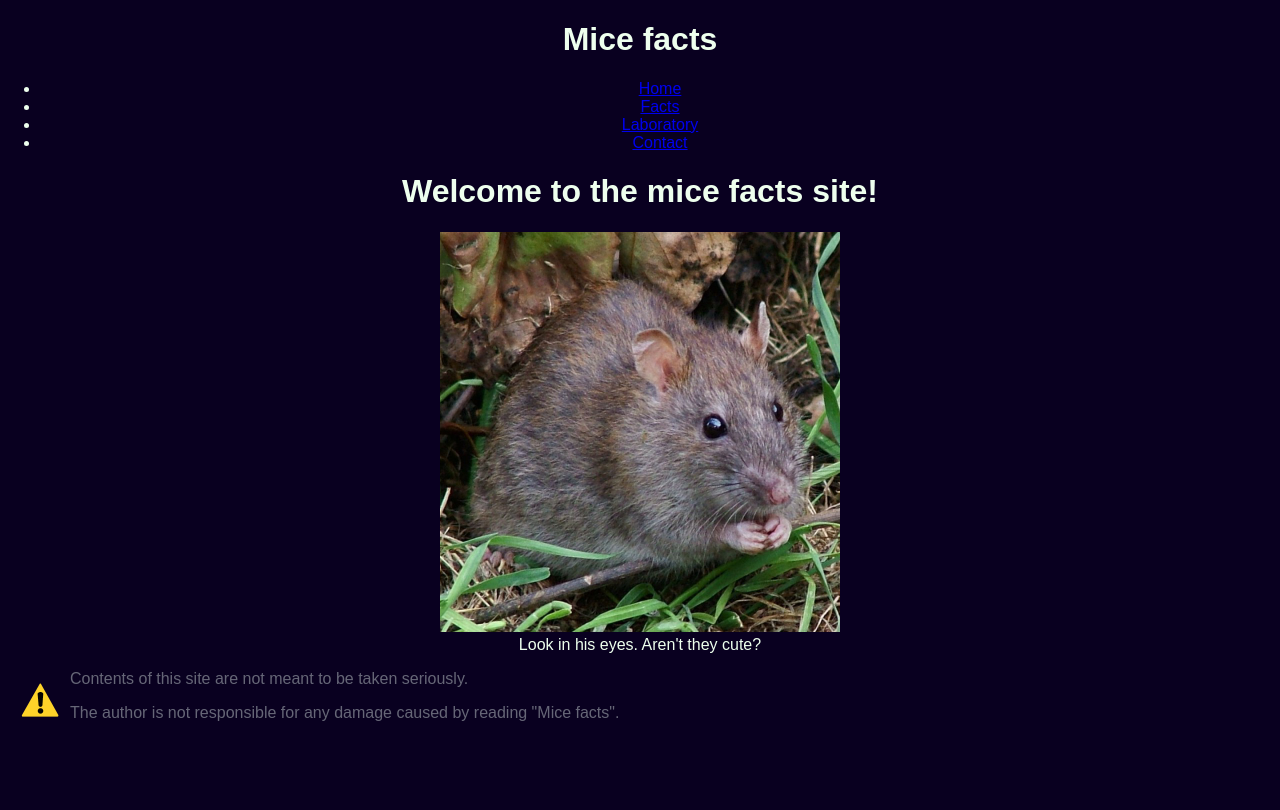
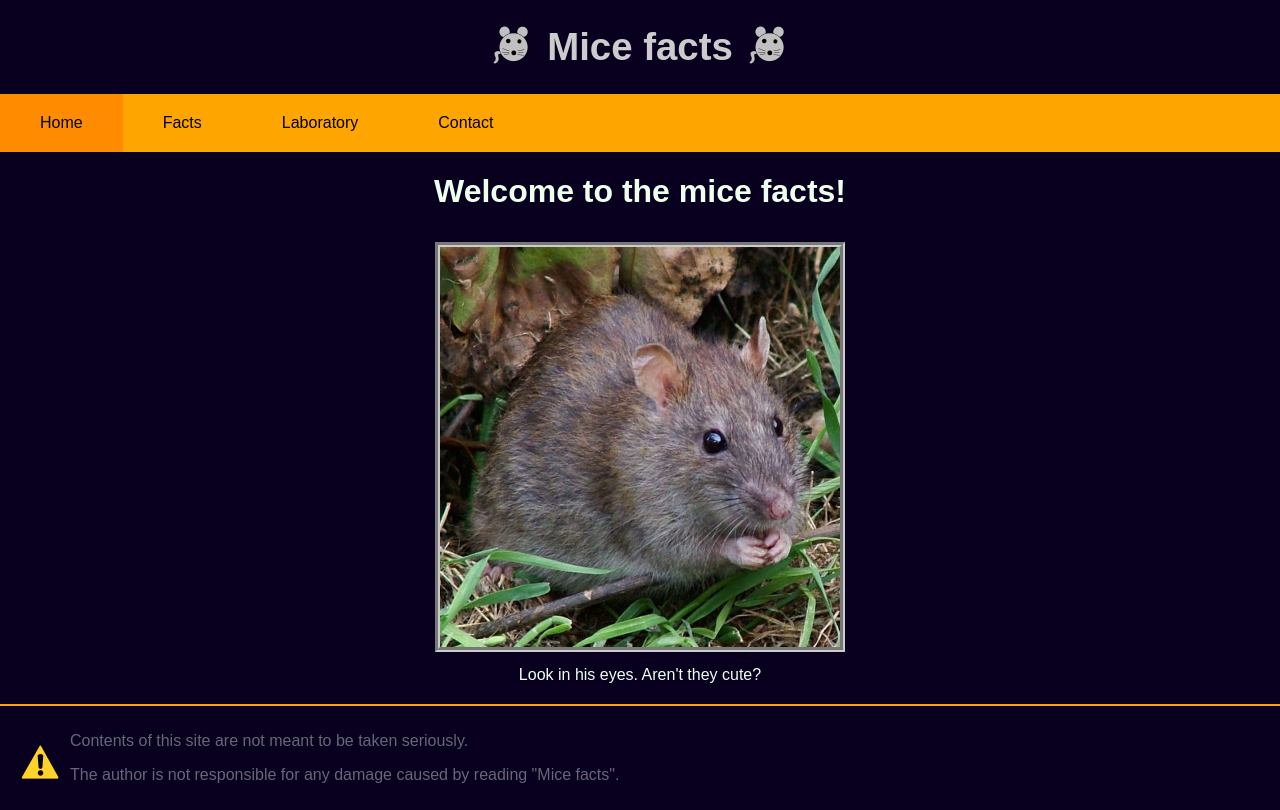
Before and after one commit to pikuch/MiceFacts, a plain HTML site: page index.html in a window 1280 px wide. Drawn offline with Linux system fonts and the light colour scheme.

Commit message:
Add more style to index

```diff
--- a/css/style.css
+++ b/css/style.css
@@ -6,14 +6,65 @@ body {
     margin: 0px;
 }
 
+.headerItems {
+    padding: 20px;
+    font-size: 1.2em;
+}
+
+.headerItem {
+    display: inline-block;
+    color: #ccc;
+    vertical-align: top;
+    margin: 5px;
+}
+
+.nav {
+    background-color: orange;
+    overflow: hidden;
+}
+
+.nav ul {
+    list-style-type: none;
+    margin: 0;
+    padding: 0;
+}
+
+.nav a {
+    display: block;
+    float: left;
+    padding: 20px 40px;
+    color: black;
+    text-decoration: none;
+}
+
+.nav a:hover {
+    background-color: #ccc;
+}
+
+.nav .currentNavItem {
+    background-color: darkorange;
+}
+
 .footer {
     font-size: 1rem;
     text-align: left;
-    margin: 10px;
+    padding: 10px;
     color: #667;
+    border-top: 2px solid orange;
 }
 
-img.warningIcon {
+figure {
+    margin: 20px;
+}
+
+img {
     margin: 10px;
+}
+
+.welcomeImage {
+    border: 5px groove #ccc;
+}
+
+.warningIcon {
     float: left;
 }
--- a/index.html
+++ b/index.html
@@ -7,17 +7,22 @@
     <meta name="description" content="A site for mice facts">
     <meta name="author" content="pikuch">
     <title>Mice facts</title>
+    <link rel="icon" type="image/x-icon" href="img/MiceFactsIcon.ico">
     <link rel="stylesheet" href="css/style.css">
 </head>
 <body>
     <header>
         <!-- header -->
-        <h1>Mice facts</h1>
+        <div class="headerItems">
+            <img class="logo headerItem" src="img/MiceFactsLogo.png" alt="site logo" width="40" height="40">
+            <h1 class="headerItem">Mice facts</h1>
+            <img class="logo headerItem" src="img/MiceFactsLogo.png" alt="site logo" width="40" height="40">
+        </div>
         <!-- navigation menu -->
         <div class="nav">
             <ul>
                 <li>
-                    <a href="index.html">Home</a>
+                    <a class="currentNavItem" href="index.html">Home</a>
                 </li>
                 <li>
                     <a href="facts.html">Facts</a>
@@ -32,14 +37,16 @@
         </div>
     </header>
 
+    <!-- content -->
     <div class="content">
-        <h1>Welcome to the mice facts site!</h1>
+        <h1>Welcome to the mice facts!</h1>
         <figure>
             <img class="welcomeImage" src="img/welcomeImage.jpg" width="400" height="400" alt="a mouse" />
             <figcaption>Look in his eyes. Aren't they cute?</figcaption>
         </figure>
     </div>
 
+    <!-- footer -->
     <footer class="footer">
         <div class="footerItem">
             <img class="warningIcon" src="img/warningIcon.png" alt="warning" width="40" height="40">
```
